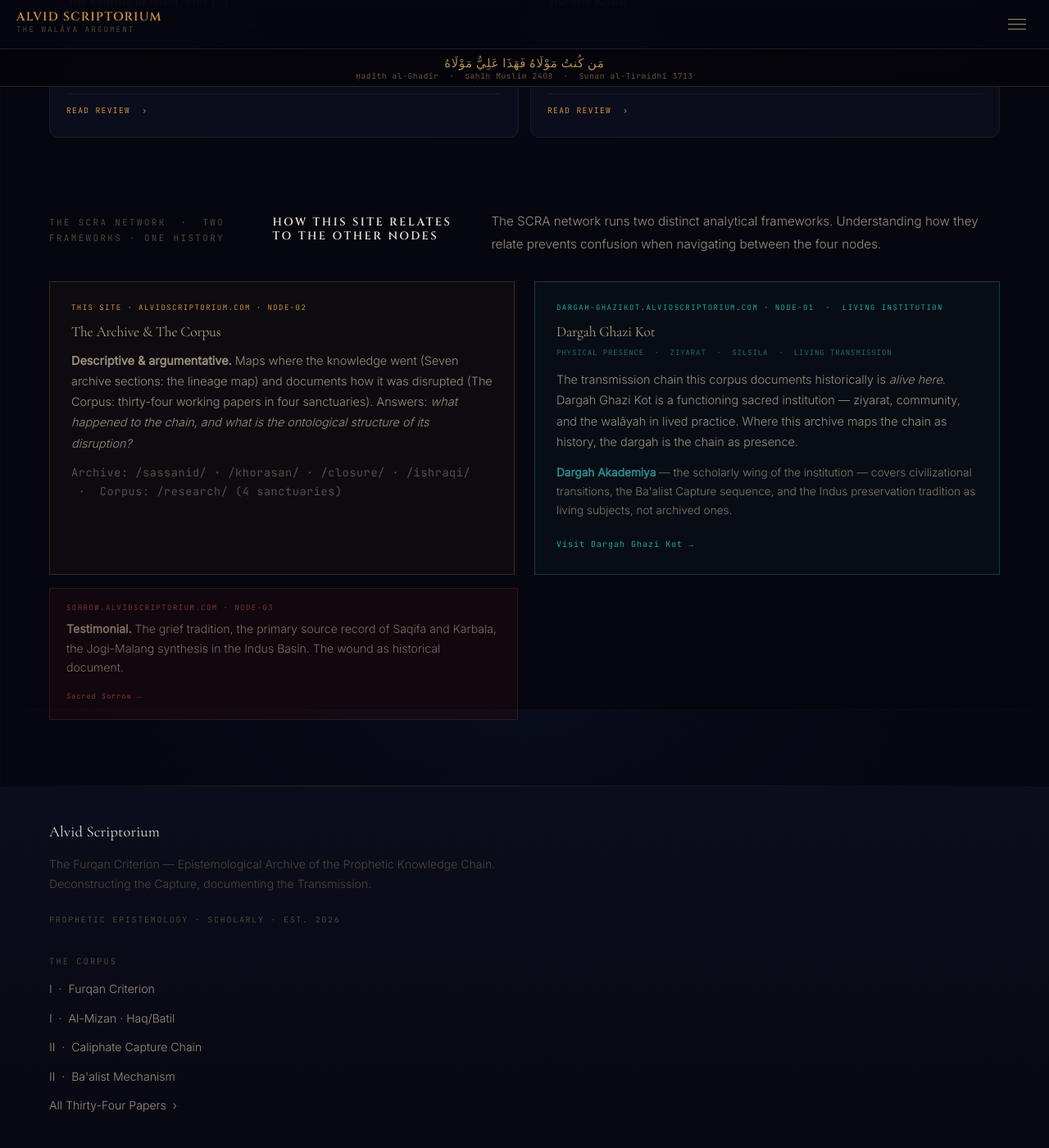
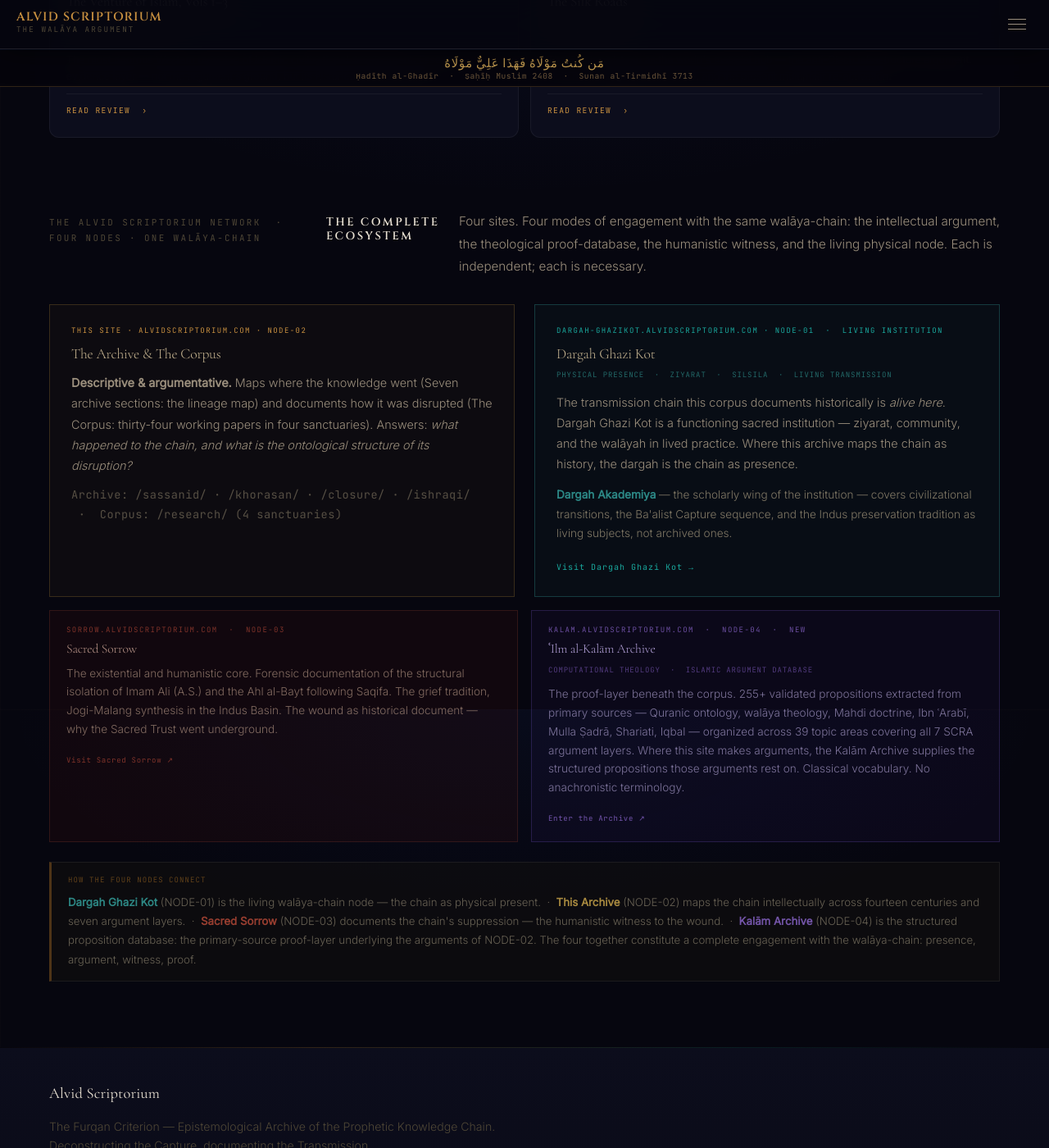
Before and after one commit to Political-Theology-Archive/geopolitical-synthesis, a Jekyll site: the page built from index.html, in a window 1280 px wide and 1400 px high, scrolled down 9935 px. Shown: the whole window at 82% size. Built offline with Jekyll 4.4.1, drawn with Linux system fonts in a browser that asks for light colours.

Commit message:
﻿Ecosystem: add NODE-04 Kalam Archive to nav and homepage
nav.html: Network zone with external links to all 3 nodes (Kalam Archive, Sacred Sorrow, Dargah Ghazi Kot). index.html: Four-node header, NODE-03 expanded, NODE-04 card added (255+ props, 39 topics, 7 SCRA layers), connector paragraph (presence/argument/witness/proof).

Co-Authored-By: Claude Sonnet 4.6 <noreply@anthropic.com>

```diff
--- a/_includes/nav.html
+++ b/_includes/nav.html
@@ -34,6 +34,12 @@
       <li><a href="{{ '/research/' | relative_url }}" class="pta-nav-link">Research</a></li>
       <li><a href="{{ '/about/' | relative_url }}" class="pta-nav-link">About</a></li>
 
+      <li class="pta-nav-sep"></li>
+      <li class="pta-nav-zone mono">· Network</li>
+      <li><a href="https://kalam.alvidscriptorium.com/" class="pta-nav-link" target="_blank" rel="noopener">Kalām Archive ↗</a></li>
+      <li><a href="https://sorrow.alvidscriptorium.com/" class="pta-nav-link" target="_blank" rel="noopener">Sacred Sorrow ↗</a></li>
+      <li><a href="https://dargah-ghazikot.alvidscriptorium.com/" class="pta-nav-link" target="_blank" rel="noopener">Dargah Ghazi Kot ↗</a></li>
+
     </ul>
   </div>
 </nav>
--- a/index.html
+++ b/index.html
@@ -742,13 +742,13 @@ description: "Alvid Scriptorium — Pakistan-located, globally-addressed researc
   </div>
 </section>
 
-<!-- ══ ECOSYSTEM MAP — TWO FRAMEWORKS ══ -->
+<!-- ══ ECOSYSTEM MAP — FOUR NODES ══ -->
 <section class="pta-bento-section pta-fade" style="margin-top:80px;">
   <div class="pta-bento-section-header">
-    <span class="pta-section-eye mono">The SCRA Network &nbsp;·&nbsp; Two Frameworks · One History</span>
-    <h2>How This Site Relates to the Other Nodes</h2>
+    <span class="pta-section-eye mono">The Alvid Scriptorium Network &nbsp;·&nbsp; Four Nodes · One Walāya-Chain</span>
+    <h2>The Complete Ecosystem</h2>
     <p style="font-size:0.95rem;font-weight:300;color:var(--text-mid);max-width:660px;margin-top:8px;line-height:1.8;">
-      The SCRA network runs two distinct analytical frameworks. Understanding how they relate prevents confusion when navigating between the four nodes.
+      Four sites. Four modes of engagement with the same walāya-chain: the intellectual argument, the theological proof-database, the humanistic witness, and the living physical node. Each is independent; each is necessary.
     </p>
   </div>
 
@@ -779,10 +779,34 @@ description: "Alvid Scriptorium — Pakistan-located, globally-addressed researc
   </div>
 
   <div style="margin-top:16px;display:grid;grid-template-columns:1fr 1fr;gap:16px;">
+
     <div style="padding:16px 20px;border:1px solid rgba(180,80,60,0.2);background:rgba(80,15,10,0.15);">
-      <p style="font-family:'JetBrains Mono',monospace;font-size:9px;letter-spacing:0.16em;text-transform:uppercase;color:rgba(200,80,60,0.6);margin:0 0 6px;">sorrow.alvidscriptorium.com · NODE-03</p>
-      <p style="font-size:0.88rem;line-height:1.65;color:rgba(190,160,140,0.65);margin:0 0 8px;"><strong>Testimonial.</strong> The grief tradition, the primary source record of Saqifa and Karbala, the Jogi-Malang synthesis in the Indus Basin. The wound as historical document.</p>
-      <a href="https://sorrow.alvidscriptorium.com/" target="_blank" rel="noopener" style="font-family:'JetBrains Mono',monospace;font-size:9px;letter-spacing:0.08em;color:rgba(200,80,60,0.6);text-decoration:none;">Sacred Sorrow →</a>
+      <p style="font-family:'JetBrains Mono',monospace;font-size:9px;letter-spacing:0.16em;text-transform:uppercase;color:rgba(200,80,60,0.6);margin:0 0 6px;">sorrow.alvidscriptorium.com &nbsp;·&nbsp; NODE-03</p>
+      <h3 style="font-size:0.98rem;margin:0 0 8px;color:rgba(210,170,155,0.88);">Sacred Sorrow</h3>
+      <p style="font-size:0.85rem;line-height:1.68;color:rgba(190,160,140,0.65);margin:0 0 10px;">The existential and humanistic core. Forensic documentation of the structural isolation of Imam Ali (A.S.) and the Ahl al-Bayt following Saqifa. The grief tradition, Jogi-Malang synthesis in the Indus Basin. The wound as historical document — why the Sacred Trust went underground.</p>
+      <a href="https://sorrow.alvidscriptorium.com/" target="_blank" rel="noopener" style="font-family:'JetBrains Mono',monospace;font-size:9px;letter-spacing:0.08em;color:rgba(200,80,60,0.6);text-decoration:none;">Visit Sacred Sorrow ↗</a>
     </div>
+
+    <div style="padding:16px 20px;border:1px solid rgba(110,80,185,0.28);background:rgba(60,30,120,0.1);">
+      <p style="font-family:'JetBrains Mono',monospace;font-size:9px;letter-spacing:0.16em;text-transform:uppercase;color:rgba(150,110,220,0.7);margin:0 0 6px;">kalam.alvidscriptorium.com &nbsp;·&nbsp; NODE-04 &nbsp;·&nbsp; NEW</p>
+      <h3 style="font-size:0.98rem;margin:0 0 8px;color:rgba(200,180,240,0.9);">ʿIlm al-Kalām Archive</h3>
+      <p style="font-family:'JetBrains Mono',monospace;font-size:9px;letter-spacing:0.09em;text-transform:uppercase;color:rgba(140,100,210,0.55);margin:0 0 10px;">Computational Theology &nbsp;·&nbsp; Islamic Argument Database</p>
+      <p style="font-size:0.85rem;line-height:1.68;color:rgba(185,170,220,0.65);margin:0 0 10px;">The proof-layer beneath the corpus. 255+ validated propositions extracted from primary sources — Quranic ontology, walāya theology, Mahdi doctrine, Ibn ʿArabī, Mulla Ṣadrā, Shariati, Iqbal — organized across 39 topic areas covering all 7 SCRA argument layers. Where this site makes arguments, the Kalām Archive supplies the structured propositions those arguments rest on. Classical vocabulary. No anachronistic terminology.</p>
+      <a href="https://kalam.alvidscriptorium.com/" target="_blank" rel="noopener" style="font-family:'JetBrains Mono',monospace;font-size:9px;letter-spacing:0.08em;color:rgba(150,110,220,0.75);text-decoration:none;">Enter the Archive ↗</a>
+    </div>
+
   </div>
+
+  <!-- Ecosystem connector line -->
+  <div style="margin-top:24px;padding:14px 20px;border:1px solid rgba(120,120,120,0.15);border-left:3px solid rgba(200,130,40,0.35);background:rgba(20,18,14,0.4);">
+    <p style="font-family:'JetBrains Mono',monospace;font-size:9px;letter-spacing:0.12em;text-transform:uppercase;color:rgba(200,130,40,0.45);margin:0 0 8px;">How the Four Nodes Connect</p>
+    <p style="font-size:0.83rem;line-height:1.75;color:rgba(165,155,130,0.6);margin:0;">
+      <strong style="color:rgba(56,178,172,0.75);">Dargah Ghazi Kot</strong> (NODE-01) is the living walāya-chain node — the chain as physical present. &nbsp;·&nbsp;
+      <strong style="color:rgba(220,180,80,0.75);">This Archive</strong> (NODE-02) maps the chain intellectually across fourteen centuries and seven argument layers. &nbsp;·&nbsp;
+      <strong style="color:rgba(200,80,60,0.75);">Sacred Sorrow</strong> (NODE-03) documents the chain's suppression — the humanistic witness to the wound. &nbsp;·&nbsp;
+      <strong style="color:rgba(150,110,220,0.75);">Kalām Archive</strong> (NODE-04) is the structured proposition database: the primary-source proof-layer underlying the arguments of NODE-02.
+      The four together constitute a complete engagement with the walāya-chain: presence, argument, witness, proof.
+    </p>
+  </div>
+
 </section>
```
